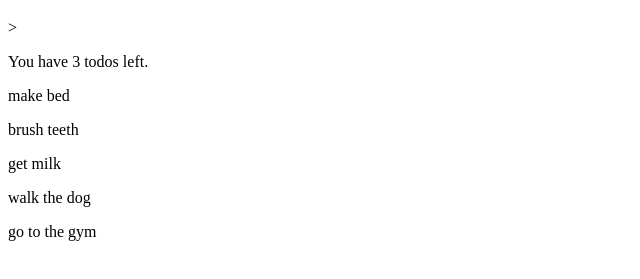
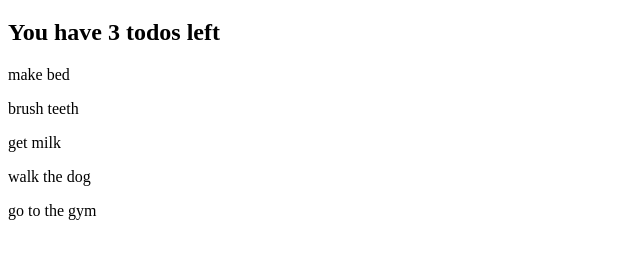
Before and after one commit to isaacjv/js-bootcamp, a plain HTML site: page todo-app/index.html in a window 1280 px wide. Shown: the part 61-340 px from the top of the page, without its empty margins (0-640 px from the left). Drawn offline with Linux system fonts and the light colour scheme.

Commit message:
couple of tweaks

```diff
--- a/todo-app/index.html
+++ b/todo-app/index.html
@@ -2,7 +2,8 @@
 <html>
     <head></head>
     <body>
-        <h1>My Kickass To-Do App</h1> >
+        <h1>My Kickass To-Do App</h1>
+
         <script src="todo-app.js"></script>
     </body>
 </html>
--- a/todo-app/todo-app.js
+++ b/todo-app/todo-app.js
@@ -18,18 +18,15 @@ const todos = [{
  //print a summary message for how many todos are not complete <p tag>
  // add a p for each to do above. use the text value of object as the visible text.
 
-let todoCount = 0;
-todos.forEach(function (todo) {
-    if(!todo.isComplete) {
-        todoCount += 1;
-    }
+const todoCount = todos.filter(function (todo) {
+    return !todo.isComplete;
 })
 
-const summary = document.createElement('p');
-summary.textContent = `You have ${todoCount} todos left.`;
+const summary = document.createElement('h2');
+summary.textContent = `You have ${todoCount.length} todos left`;
 document.body.appendChild(summary);
 
-todos.forEach( function(todo){
+todos.forEach(function(todo){
     let newP = document.createElement('p');
     newP.textContent = todo.name;
     document.body.appendChild(newP);
```
